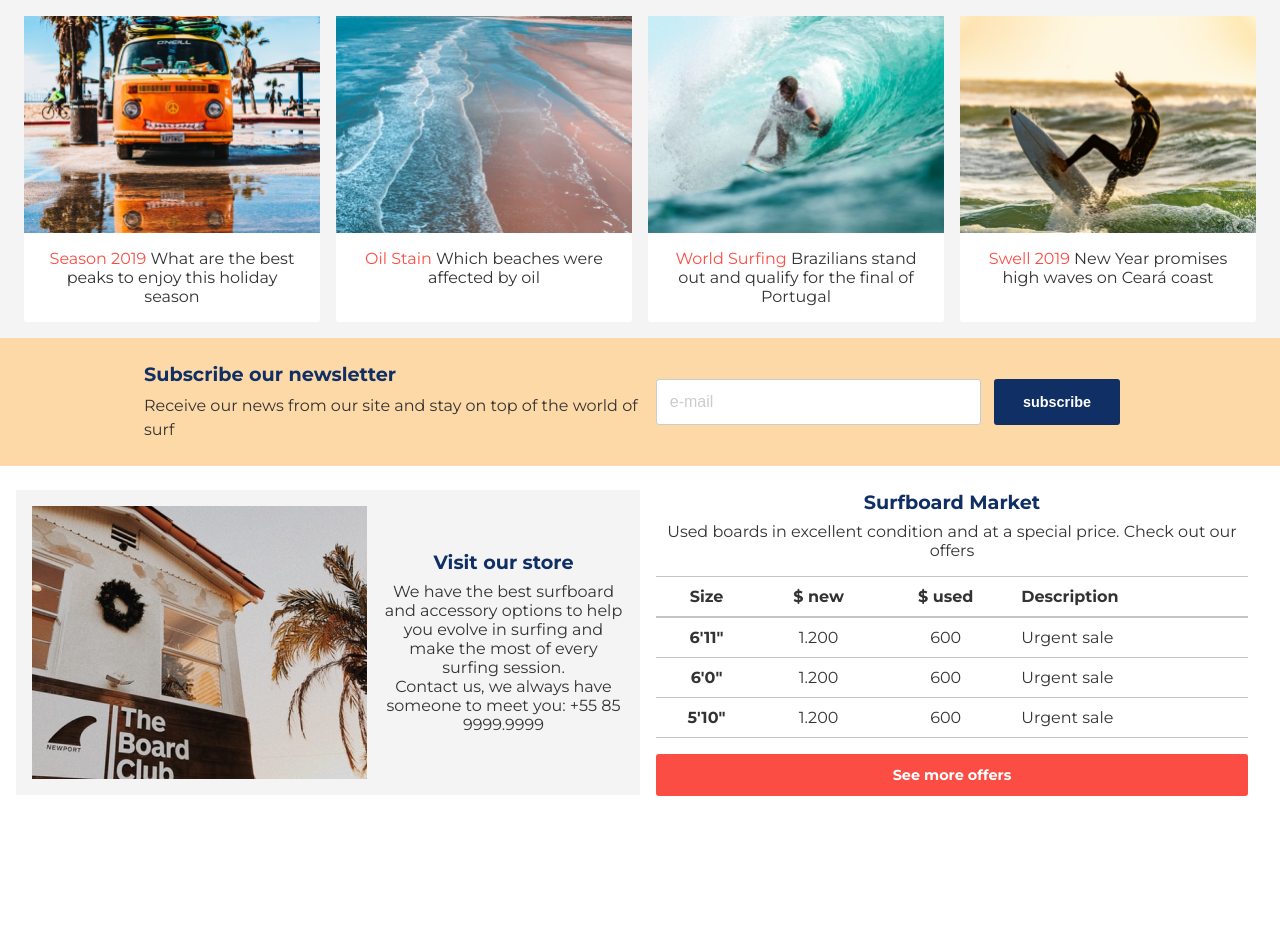
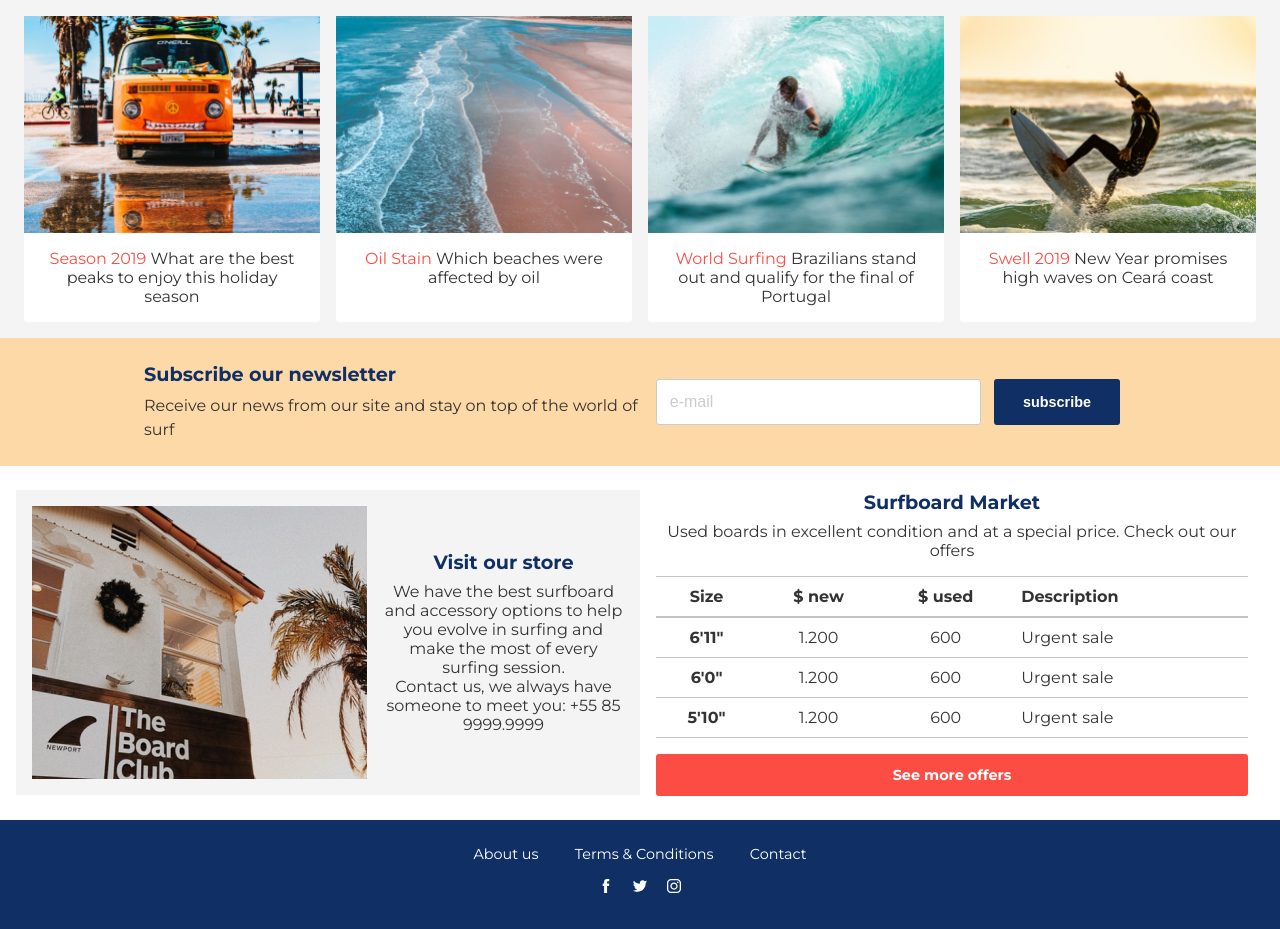
Before and after one commit to JoaresMiranda/2019-surfshop-poc, a plain HTML site: page front-end/index.html in a window 1280 px wide. Before the commit the page ends 820 px from the top, so only its background shows below. Drawn offline with nearby package versions, Linux system fonts and the light colour scheme.

Commit message:
footer adjustment

```diff
--- a/front-end/assets/styles/style.css
+++ b/front-end/assets/styles/style.css
@@ -252,11 +252,9 @@ header {
 }
 
 
-
 /*
 * Presentation
 */
-
 .presentation__container {
     display: flex;
     flex-wrap: wrap;
@@ -310,7 +308,6 @@ header {
     }
 }
 
-
 .visitstore {
     background-color: var(--light-grey);
     text-align: center;
@@ -353,11 +350,87 @@ header {
     align-self: center;
 }
 
+
+/*
+* Presentation
+*/
+footer {
+    background-color: var(--blue);
+    padding: 0.5rem 0;
+}
+@media (min-width: 768px) {
+    footer {
+        text-align: center;
+    }
+}
+footer li {
+    font-size: 0.9rem;
+    list-style: none;
+}
+@media (min-width: 768px) {
+    footer li {
+        display: inline;
+    }
+}
+
+.nav-footer {
+    width: 50%;
+}
+@media (min-width: 768px) {
+    .nav-footer {
+        width: 100%;
+    }
+}
+
+.nav-footer li {
+    margin: 0.5rem 0;
+}
+@media (min-width: 768px) {
+    .nav-footer li {
+        margin: 1rem;
+    }
+}
+.nav-footer li a {
+    color: var(--white);
+}
+
+.social {
+    text-align: right;
+    width: 50%;
+    margin-top: 0.5rem;
+}
+@media (min-width: 768px) {
+    .social {
+        text-align: center;
+        width: 100%;
+    }
+}
+
+.social li {
+    display: inline;
+}
+
+
+.footer__container {
+    display: flex;
+}
+
+@media (min-width: 768px) {
+    .footer__container {
+        display: block;
+    }
+}
+
+
+
+
+
+
+
 /*
 * Hidden items
 */
 .header,
-.hero,
-footer {
+.hero{
     display: none;
 }
--- a/front-end/index.html
+++ b/front-end/index.html
@@ -158,6 +158,7 @@
             </section>
         </main>
         <footer>
+            <div class="footer__container container">
                 <div class="nav-footer">
                     <ul>
                         <li><a href="#">About us</a></li>
@@ -178,6 +179,7 @@
                         </li>
                     </ul>
                 </div>
+            </div>
         </footer>
     </body>
 </html>
```
Lines whose indentation alone changed are shown as unchanged.
